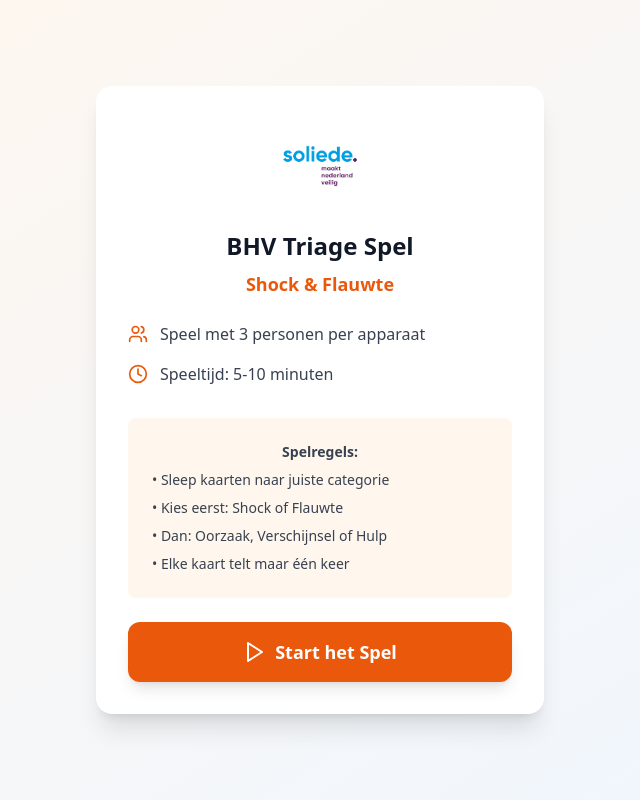
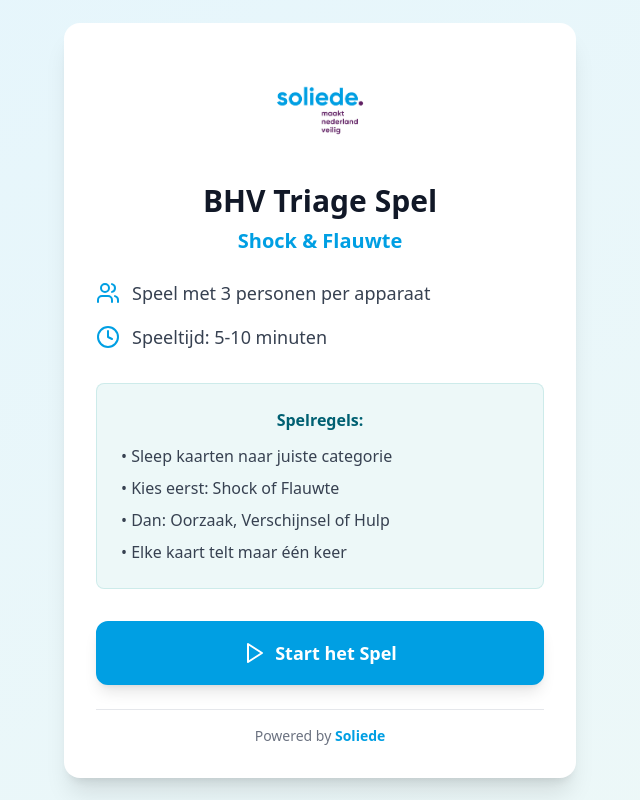
Before and after one commit to jankoning3/shockflauwte, a React (Vite) app: page / in a window 1280 px wide. Shown: the whole page, without its empty margins (320-960 px from the left). Built offline with nearby package versions, Linux system fonts and the light colour scheme.

Commit message:
Updated WelcomeScreen.tsx

```diff
--- a/src/components/WelcomeScreen.tsx
+++ b/src/components/WelcomeScreen.tsx
@@ -7,37 +7,37 @@ interface WelcomeScreenProps {
 
 const WelcomeScreen: React.FC<WelcomeScreenProps> = ({ onStart }) => {
   return (
-    <div className="min-h-screen bg-gradient-to-br from-orange-50 to-blue-50 flex items-center justify-center p-4">
-      <div className="bg-white rounded-2xl shadow-xl p-8 max-w-md w-full text-center">
+    <div className="min-h-screen bg-gradient-to-br from-[#009fe3]/10 to-[#52bbb5]/10 flex items-center justify-center p-4">
+      <div className="bg-white rounded-2xl shadow-xl p-8 max-w-lg w-full text-center">
         <div className="mb-6">
-          <div className="w-24 h-24 mx-auto mb-4 flex items-center justify-center">
+          <div className="w-28 h-28 mx-auto mb-4 flex items-center justify-center">
             <img
               src="/soliede_logo_pay-off_RGB.jpg"
               alt="Soliede Logo"
               className="w-full h-full object-contain rounded-lg"
             />
           </div>
-          <h1 className="text-2xl font-bold text-gray-900 mb-2">
+          <h1 className="text-3xl font-bold text-gray-900 mb-2">
             BHV Triage Spel
           </h1>
-          <p className="text-lg font-semibold text-orange-600">
+          <p className="text-xl font-semibold text-[#009fe3]">
             Shock & Flauwte
           </p>
         </div>
 
         <div className="space-y-4 mb-8 text-left">
           <div className="flex items-center space-x-3">
-            <Users className="w-5 h-5 text-orange-600" />
-            <span className="text-gray-700">Speel met 3 personen per apparaat</span>
+            <Users className="w-6 h-6 text-[#009fe3]" />
+            <span className="text-gray-700 text-lg">Speel met 3 personen per apparaat</span>
           </div>
           <div className="flex items-center space-x-3">
-            <Clock className="w-5 h-5 text-orange-600" />
-            <span className="text-gray-700">Speeltijd: 5-10 minuten</span>
+            <Clock className="w-6 h-6 text-[#009fe3]" />
+            <span className="text-gray-700 text-lg">Speeltijd: 5-10 minuten</span>
           </div>
         </div>
 
-        <div className="bg-orange-50 rounded-lg p-6 mb-6 text-sm text-gray-700">
-          <p className="font-semibold mb-2">Spelregels:</p>
+        <div className="bg-[#52bbb5]/10 rounded-lg p-6 mb-8 text-base text-gray-700 border border-[#52bbb5]/20">
+          <p className="font-semibold mb-3 text-[#006072]">Spelregels:</p>
           <ul className="space-y-2 text-left">
             <li>• Sleep kaarten naar juiste categorie</li>
             <li>• Kies eerst: Shock of Flauwte</li>
@@ -48,11 +48,17 @@ const WelcomeScreen: React.FC<WelcomeScreenProps> = ({ onStart }) => {
 
         <button
           onClick={onStart}
-          className="w-full bg-orange-600 hover:bg-orange-700 text-white font-semibold py-4 px-6 rounded-xl transition-all duration-200 flex items-center justify-center space-x-2 text-lg shadow-lg hover:shadow-xl transform hover:scale-105"
+          className="w-full bg-[#009fe3] hover:bg-[#006072] text-white font-semibold py-4 px-6 rounded-xl transition-all duration-200 flex items-center justify-center space-x-2 text-lg shadow-lg hover:shadow-xl transform hover:scale-105 border-2 border-[#009fe3] hover:border-[#006072]"
         >
           <Play className="w-6 h-6" />
           <span>Start het Spel</span>
         </button>
+
+        <div className="mt-6 pt-4 border-t border-gray-200">
+          <p className="text-sm text-gray-500">
+            Powered by <span className="text-[#009fe3] font-semibold">Soliede</span>
+          </p>
+        </div>
       </div>
     </div>
   );
```
